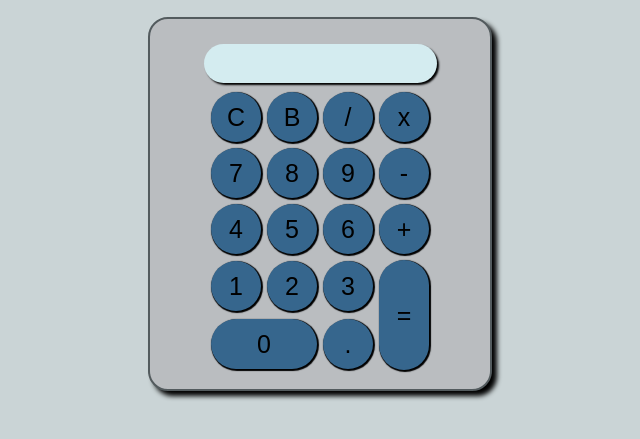
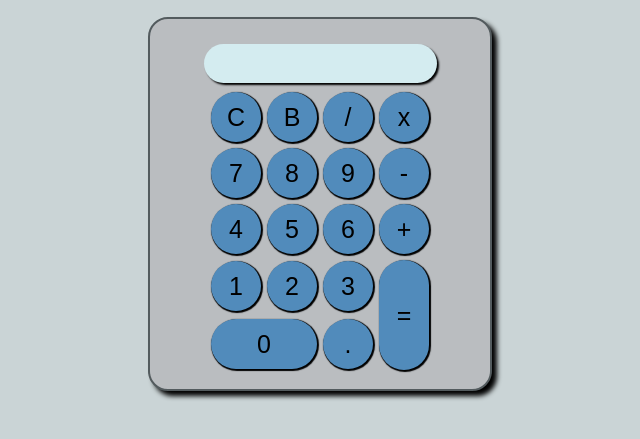
Before and after one commit to salmansiddiquii/Calculator_, a plain HTML site: page index.html in a window 1280 px wide. Shown: the part 135-574 px from the top of the page, without its empty margins (320-960 px from the left). Drawn offline with Linux system fonts and the light colour scheme.

Commit message:
Update index.css

```diff
--- a/index.css
+++ b/index.css
@@ -46,7 +46,7 @@ input:hover {
   font-size: 25px;
   margin: 2px;
   cursor: pointer;
-  background-color: rgb(54, 102, 141);
+  background-color: rgb(81, 139, 187);
   color: rgb(0, 0, 0);
   border-radius: 30px;
   border: none;
```
